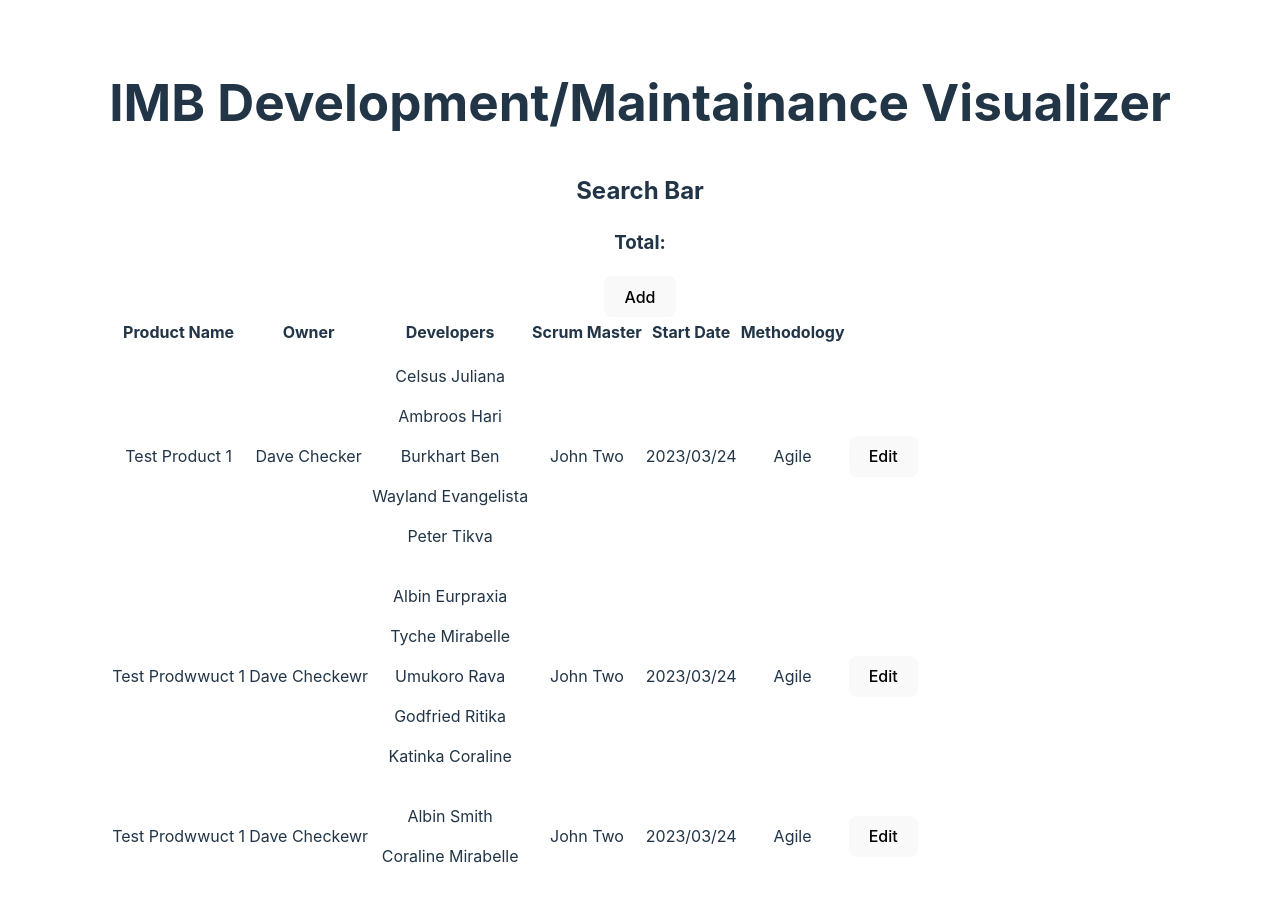
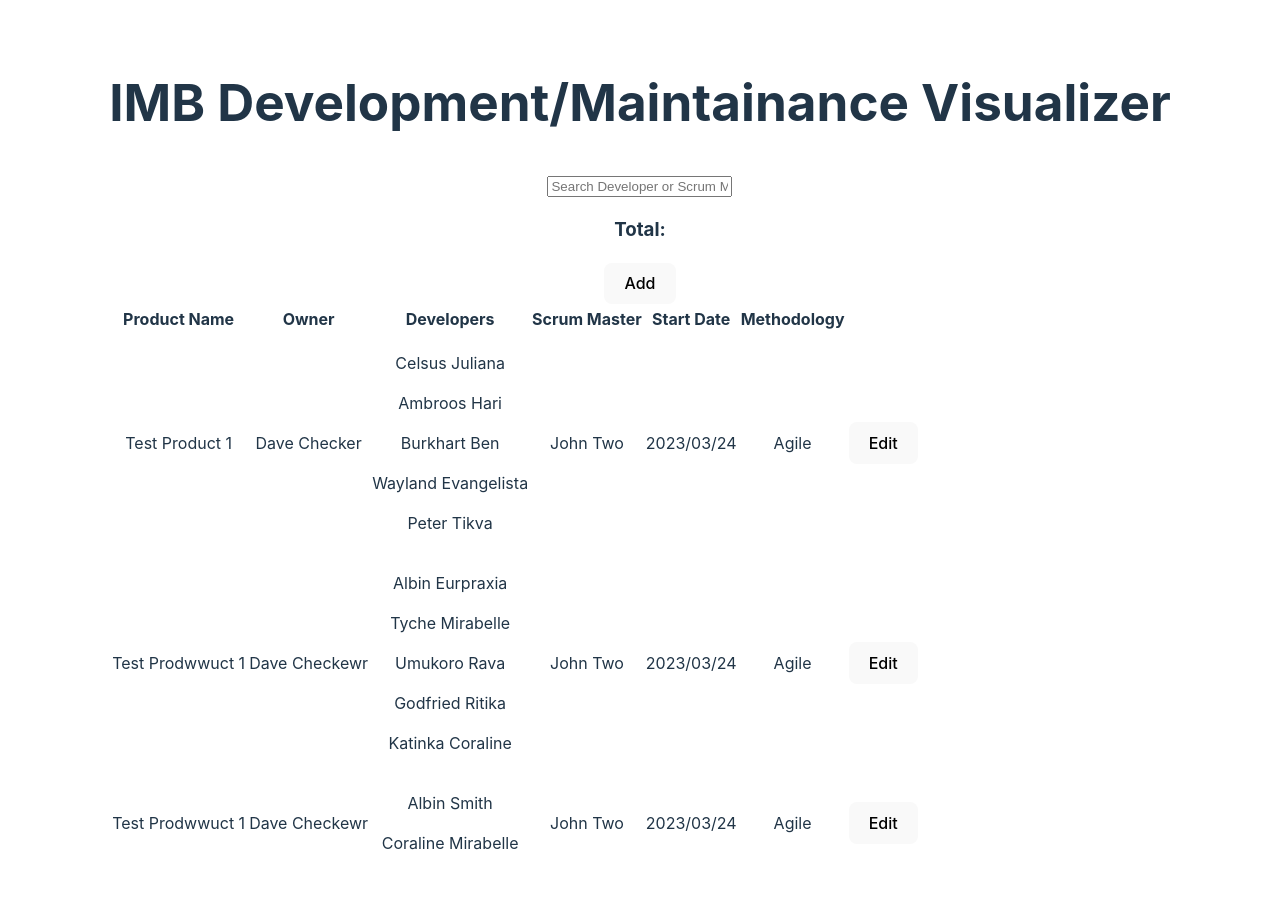
Before and after one commit to Ohwelleh/Austin-Bassett-IS24-full-stack-competition-req97073, a React (Vite) app in the folder development-visualizer/: page / in a window 1280 px wide. Shown: the top 902 px of the page. Built offline with nearby package versions, Linux system fonts and the light colour scheme.

Commit message:
Skeleton Search Bar implemented

```diff
--- a/development-visualizer/src/App.tsx
+++ b/development-visualizer/src/App.tsx
@@ -3,7 +3,7 @@ import Data from './assets/MockData.json'
 
 // Components
 import TableView from './components/TableView'
-
+import SearchBar from './components/SearchBar'
 
 // String array for table column headers.
 const TableHeaders = ["Product Name", "Owner", "Developers", "Scrum Master", "Start Date", "Methodology"]
@@ -17,9 +17,7 @@ function App() {
       <section className='landing-title'>
         <h1>IMB Development/Maintainance Visualizer</h1>
       </section>
-      <section className='search-bar'>
-        <h2>Search Bar</h2>
-      </section>
+     <SearchBar />
       <section>
         <section className='total-add'>
           <h3>Total: </h3>
--- /dev/null
+++ b/development-visualizer/src/components/SearchBar.tsx
@@ -0,0 +1,12 @@
+
+function SearchBar(){
+    return(
+        <section className='search-bar'>
+            <input type="text"
+            placeholder="Search Developer or Scrum Master"
+            />
+        </section>
+    )
+}
+
+export default SearchBar
```
